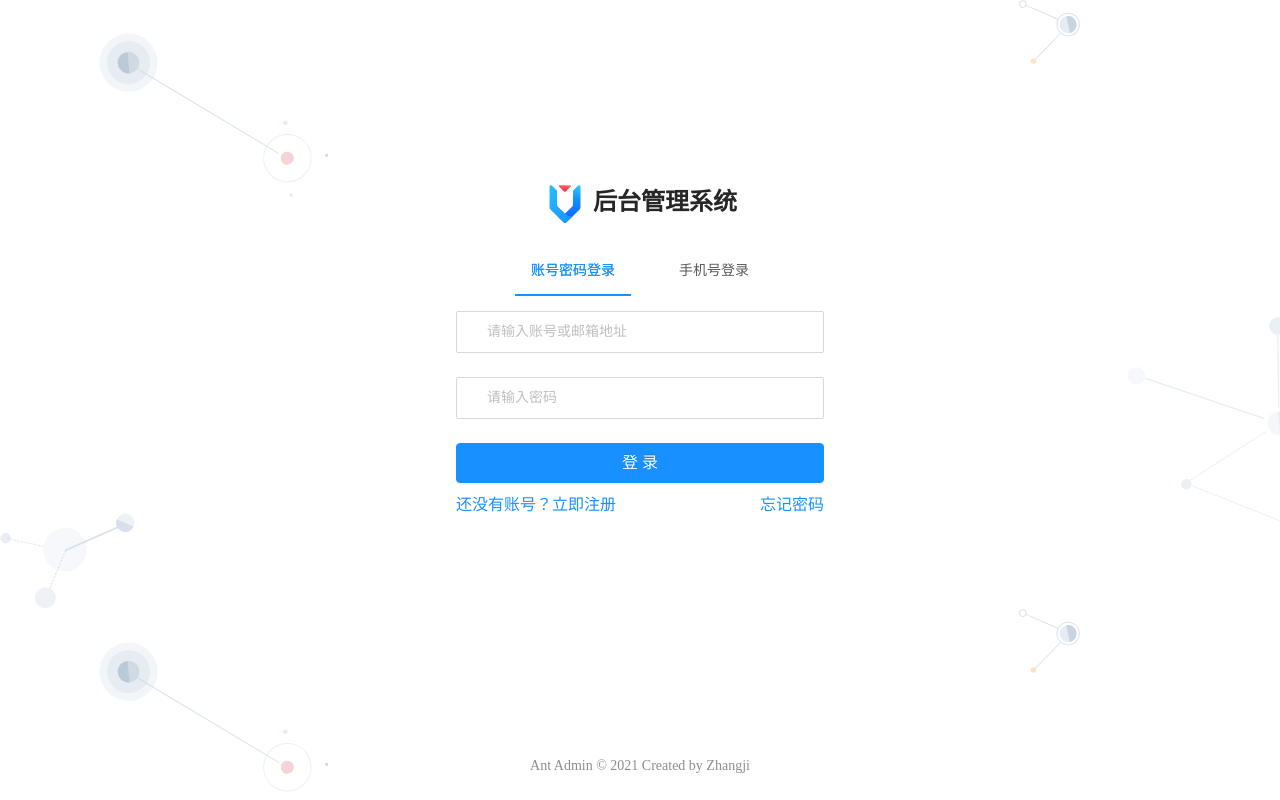
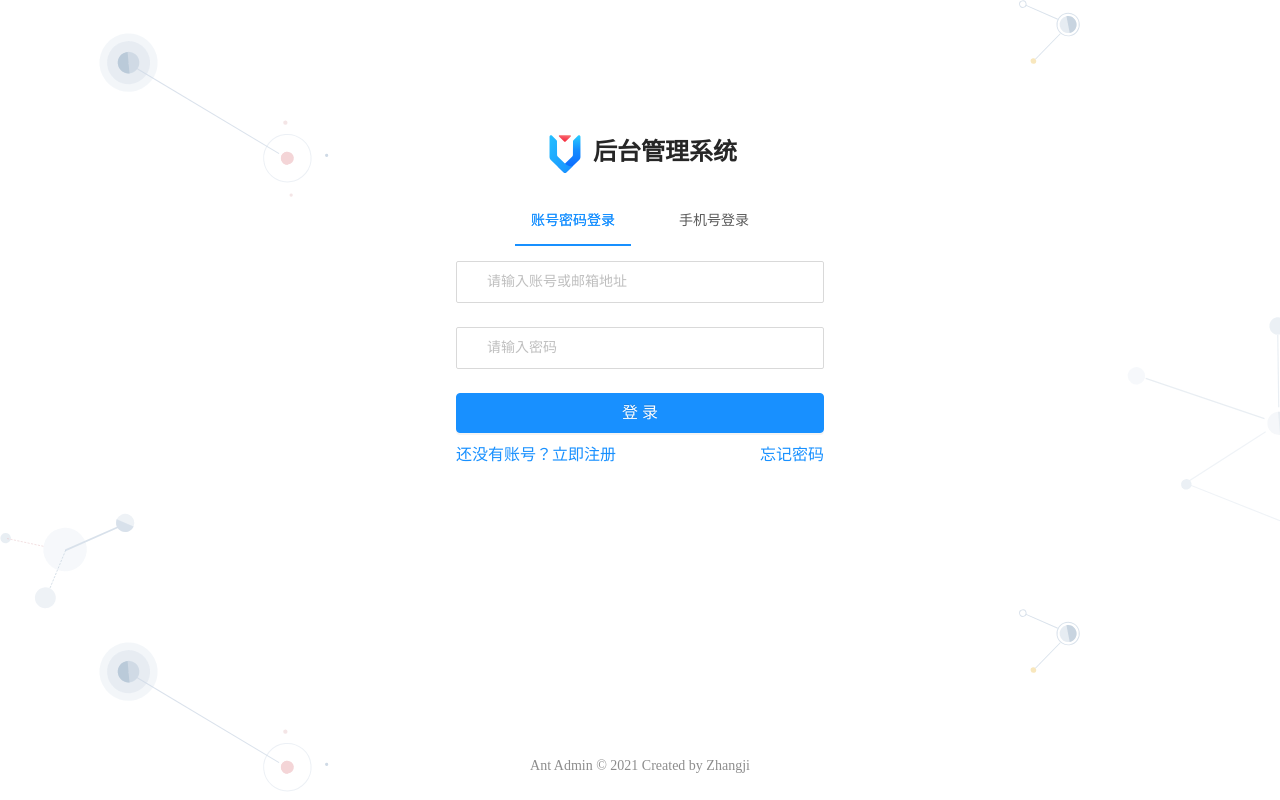
Before and after one commit to zhangji85/Ant-Admin-Web, a Vue app: page /login in a window 1280 px wide. Built offline with nearby package versions, Linux system fonts and the light colour scheme; a web font is replaced by a local one.

Commit message:
优化登录、注册 页面布局样式

```diff
--- a/src/views/System/AuthBase.vue
+++ b/src/views/System/AuthBase.vue
@@ -29,9 +29,9 @@ export default {
 </script>
 <style scoped>
 .auth-base {
-  position: absolute;
+  position: relative;
   width: 100%;
-  height: 100%;
+  min-height: 100vh;
   font-size: 16px;
   background-image: url("../../assets/img/background.svg");
 }
@@ -39,7 +39,7 @@ export default {
   position: relative;
   width: 100%;
   min-height: 100%;
-  padding: 160px 0 144px;
+  padding: 110px 0 144px;
 }
 .logo {
   height: 44px;
@@ -59,9 +59,11 @@ export default {
   margin: 0 auto;
 }
 .copyright {
+  position: absolute;
+  bottom: 0;
   width: 100%;
-  position: absolute;
-  bottom: 24px;
+  margin: 48px 0 24px;
+  padding: 0 16px;
   text-align: center;
   color: rgba(0, 0, 0, 0.45);
   font-size: 14px;
```
